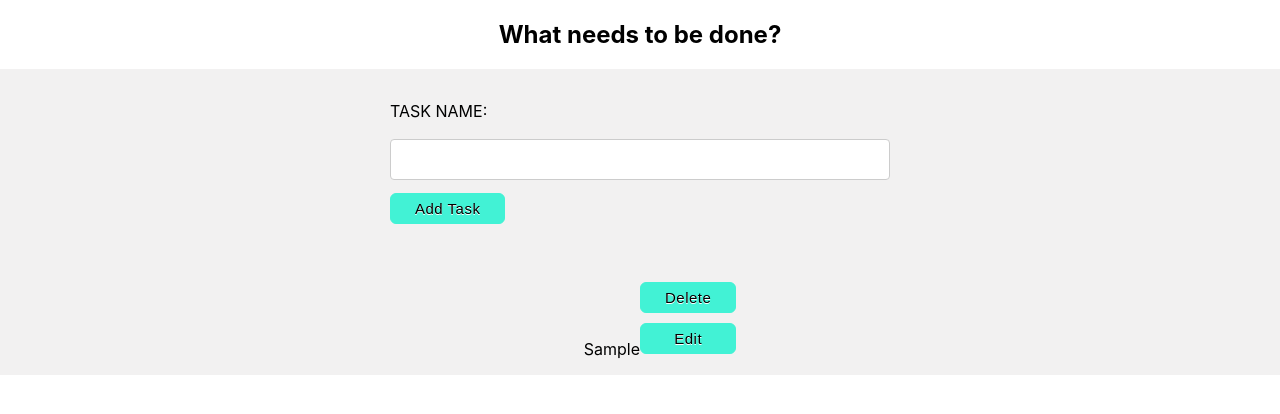
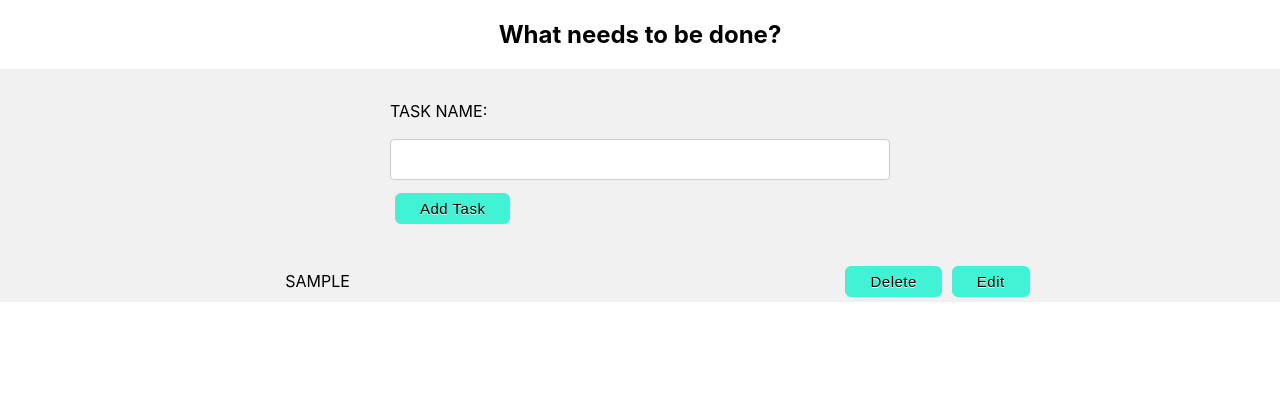
Before and after one commit to CarolinaFledgling/ToDoCodingChallenge, a React (Create React App) app: page / in a window 1280 px wide. Both pictures are taken after typing "Sample" into the empty fields and a click on the button "Add Task". Shown: the top 414 px of the page. Built offline with nearby package versions, Linux system fonts and the light colour scheme.

Commit message:
implementing ability for editing task in the tasks list

```diff
--- /dev/null
+++ b/src/components/EditTaskListElement/EditTaskListElement.js
@@ -0,0 +1,36 @@
+import React, { useState } from "react";
+import { Button } from "../UI/Button/Button";
+import styled from "./EditTaskListElement.module.css";
+
+export const EditTaskListElement = React.memo(({ task, dispatch }) => {
+  const [enteredSaveNameTask, setEnteredSaveNameTask] = useState(task.name);
+
+  const saveTaskHandler = (e) => {
+    e.preventDefault();
+
+    dispatch({
+      type: "SAVE_EDIT_TASK",
+      name: enteredSaveNameTask,
+      id: task.id,
+    });
+  };
+
+  const taskNameChangeHandler = (e) => {
+    setEnteredSaveNameTask(e.target.value);
+  };
+
+  return (
+    <form className={styled.inputGroup}>
+      <div>
+        <label htmlFor="taskName">Task Name:</label>
+        <input
+          id="taskName"
+          type="text"
+          value={enteredSaveNameTask}
+          onChange={taskNameChangeHandler}
+        />
+      </div>
+      <Button onClick={saveTaskHandler}>Confirm</Button>
+    </form>
+  );
+});
--- /dev/null
+++ b/src/components/EditTaskListElement/EditTaskListElement.module.css
@@ -0,0 +1,20 @@
+.inputGroup {
+  width: 100%;
+  display: flex;
+  justify-content: space-around;
+  align-items: center;
+}
+
+.inputGroup label {
+  text-transform: uppercase;
+  margin-right: 10px;
+}
+
+.inputGroup input {
+  width: 100%;
+  padding: 10px 15px;
+  margin: 8px 0;
+  border: 1px solid #ccc;
+  border-radius: 4px;
+  box-sizing: border-box;
+}
--- a/src/components/TaskListElement/TaskListElement.js
+++ b/src/components/TaskListElement/TaskListElement.js
@@ -4,20 +4,19 @@ import styled from "./TaskListElement.module.css";
 
 export const TaskListElement = ({ task, dispatch }) => {
   return (
-    <li className={styled.wrapperElement}>
-      <span>{task.name}</span>
-      <div
-        style={{ display: "flex", flexDirection: "column", marginLeft: "auto" }}
-      >
+    <div className={styled.wrapperElement}>
+      <li className={styled.taskName}>{task.name}</li>
+      <div className={styled.btnGroup}>
         <Button onClick={() => dispatch({ type: "DELETE_TASK", id: task.id })}>
           Delete
         </Button>
         <Button
+          className={styled.editBtn}
           onClick={() => dispatch({ type: "START_EDIT_TASK", id: task.id })}
         >
           Edit
         </Button>
       </div>
-    </li>
+    </div>
   );
 };
--- a/src/components/TaskListElement/TaskListElement.module.css
+++ b/src/components/TaskListElement/TaskListElement.module.css
@@ -1,38 +1,17 @@
-.tasks {
-  margin: 2rem auto;
-  width: 90%;
-  max-width: 50rem;
+.wrapperElement {
+  display: flex;
+  justify-content: space-around;
+  align-items: center;
+  width: 100%;
 }
 
-.tasks ul {
-  list-style: none;
-  padding: 1rem;
+.btnGroup {
+  display: flex;
+  justify-content: space-around;
+  align-items: center;
 }
 
-.tasks li {
-  border-bottom: 1px solid #f25042;
-  margin: 1rem 0;
-  padding: 0.5rem;
+
+.taskName{
+  text-transform: uppercase;
 }
-
-.wrapperElement {
-  width: 90%;
-  display: flex;
-
-  align-items: flex-end;
-}
-
-.wrapperElement p {
-  margin: 0;
-  width: 90%;
-}
-
-.textGroup {
-  display: flex;
-  align-items: flex-start;
-}
-
-.textGroup span {
-  padding: 0 0.3rem;
-  font-weight: 600;
-}
--- a/src/components/TasksList/TasksList.js
+++ b/src/components/TasksList/TasksList.js
@@ -1,10 +1,10 @@
 import React from "react";
+import { EditTaskListElement } from "../EditTaskListElement/EditTaskListElement";
 import { TaskListElement } from "../TaskListElement/TaskListElement";
 import { Card } from "../UI/Card/Card";
 import styled from "./TasksList.module.css";
 
 export const TasksList = React.memo(({ taskList, dispatch }) => {
-
   return (
     <>
       <Card className={styled.tasks}>
@@ -12,9 +12,17 @@ export const TasksList = React.memo(({ taskList, dispatch }) => {
           ""
         ) : (
           <ul>
-            {taskList.slice().reverse().map((task) => {
-              return (
-
+            {taskList
+              .slice()
+              .reverse()
+              .map((task) => {
+                return task.isEdit ? (
+                  <EditTaskListElement
+                    key={`task-${task.id}`}
+                    task={task}
+                    dispatch={dispatch}
+                  />
+                ) : (
                   <TaskListElement
                     key={task.id}
                     task={task}
--- a/src/components/TasksList/TasksList.module.css
+++ b/src/components/TasksList/TasksList.module.css
@@ -0,0 +1,5 @@
+.tasks ul {
+    margin: 0 auto;
+    width: 100%;
+    list-style: none;
+}
--- a/src/components/UI/Button/Button.module.css
+++ b/src/components/UI/Button/Button.module.css
@@ -11,6 +11,5 @@
   text-decoration: none;
   text-shadow: 0px 1px 0px #ffffff;
   letter-spacing: 0.5px;
-  margin-bottom: 5px;
-  margin-top: 5px;
+  margin: 5px;
 }
--- a/src/utility/reducer.js
+++ b/src/utility/reducer.js
@@ -5,7 +5,7 @@ export function reducerFn(latestState, actionDispatched) {
     const newTask = {
       id: uuidv4(),
       name: actionDispatched.name,
-      isCheckBox: false,
+      isCompleted: false,
     };
     return { ...latestState, taskList: [...latestState.taskList, newTask] };
   }
@@ -18,6 +18,39 @@ export function reducerFn(latestState, actionDispatched) {
     return { ...latestState, taskList: filteredTask };
   }
 
+  if (actionDispatched.type === "START_EDIT_TASK") {
+    const newListTasks = latestState.taskList.map((task) => {
+      if (task.id === actionDispatched.id) {
+        return {
+          ...task,
+          isEdit: true,
+          isCompleted: false,
+        };
+      }
+      return task;
+    });
+
+    return { ...latestState, taskList: newListTasks };
+  }
+
+  if (actionDispatched.type === "SAVE_EDIT_TASK") {
+    // console.log('action task', actionDispatched)
+    const newListTasks = latestState.taskList.map((task) => {
+      if (task.id === actionDispatched.id) {
+        // console.log('edit task', task)
+        return {
+          ...task,
+          name: actionDispatched.name,
+          isEdit: false,
+          isCompleted: false,
+        };
+      }
+
+      return task;
+    });
+
+    return { ...latestState, taskList: newListTasks };
+  }
   // throw new Error();
   return latestState;
 }
```
Lines whose indentation alone changed are shown as unchanged.
